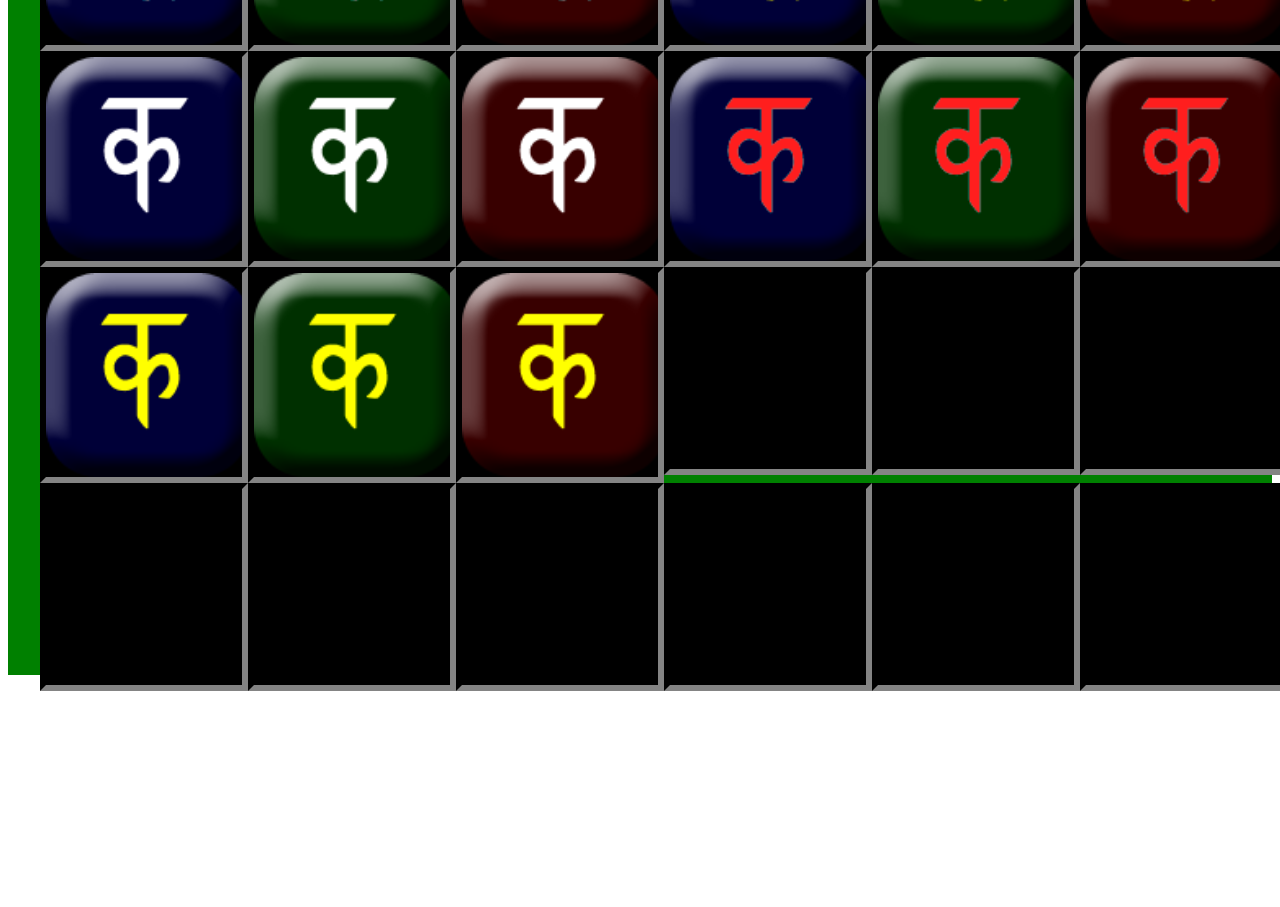
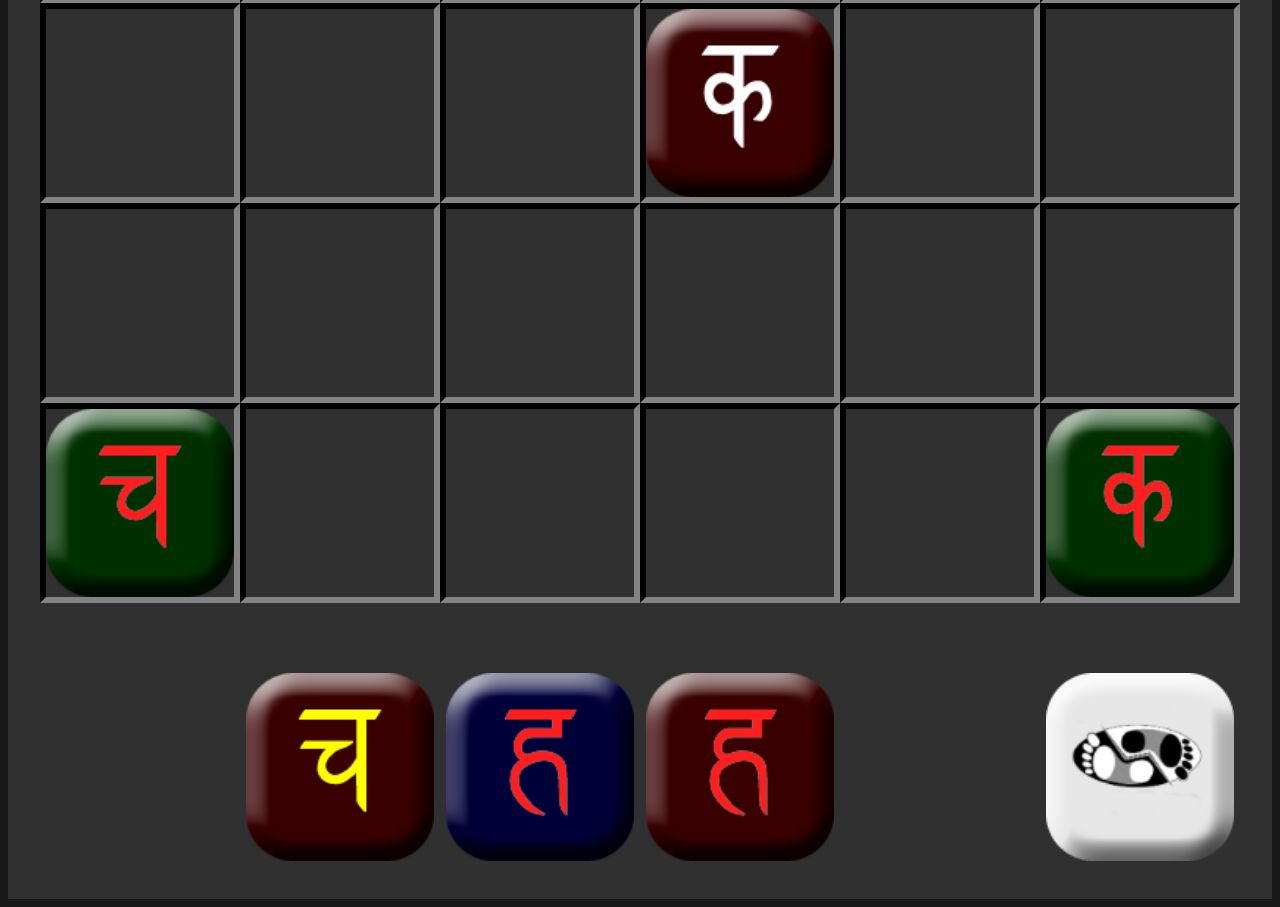
Before and after one commit to TwinFeats/Sankalpa, a plain HTML site: page index.html in a window 1280 px wide. Shown: the part 637-1544 px from the top of the page. Before the commit the page ends 1328 px from the top, so only its background shows below. Drawn offline with Linux system fonts and the light colour scheme.

Commit message:
Switch to sublimie

```diff
--- a/gameboard.css
+++ b/gameboard.css
@@ -1,26 +1,31 @@
 html,
 body {
   font-size: 24pt;
+  background-color: #181818;
 }
 
-#gameboard {
+#gameboard, #hand {
   padding: 1em;
   display: grid;
   grid-template-columns: repeat(6, 1fr);
-  background-color: #008000;
+  background-color: #303030;
 }
 
-#gameboard > * {
+#gameboard > *, #hand > * {
   aspect-ratio: 1 / 1;
-  border: .2em;
+  border-width: .2em;
   border-style: inset;
   border-color: #303030;
-  background-color: black;
+  text-align: center;
 }
 
-#gameboard img {
-  width: 100%;
-  height: 100%;
+#hand > * {
+  border-color: transparent;
+}
+
+#gameboard img, #hand img {
+  width: calc(100% - .4em);
+  height: calc(100% - .4em);
   object-fit: cover;
 }
 
@@ -51,3 +56,8 @@ body {
   background-repeat: no-repeat;
   background-size: cover;
 }
+
+#hand {
+  display: grid;
+  justify-content: center;
+}
--- a/index.html
+++ b/index.html
@@ -9,11 +9,7 @@
 	<body>
 		<div id="gameboard">
 		</div>
-		<div id="tileline">
-			<div id="hand">
-			</div>
-			<div id="pouch">
-			</div>
+		<div id="hand">
 		</div>
 		<div id="score">
 		</div>
--- a/sankalpa.js
+++ b/sankalpa.js
@@ -1,28 +1,83 @@
 const tileColors = ["tileblue", "tilegreen", "tilered"]
 var rnd = new Srand();
-var board;
+var boardUI;
+var board = [];
+var pouch = [];
+var handUI;
+var hand = new Array(6);
+var squares;
+var score = 0;0
 
 function init() {
-    board = document.getElementById("gameboard");
+    boardUI = document.getElementById("gameboard");
     var html = "";
     for (var r = 0; r < 6; r++) {
         for (var c = 0; c < 6; c++) {
             html += '<div></div>';
         }
     }
-    board.innerHTML = html;
+    boardUI.innerHTML = html;
+    squares = document.querySelectorAll("#gameboard > *");
+    var h = document.getElementById("hand");
+    h.innerHTML = '<div></div><div></div><div></div><div></div><div></div><div class="tileback"></div>';
+    handUI = document.querySelectorAll("#hand > *");
     newBoard();
 }
 
 function newBoard() {
-    const squares = document.querySelectorAll("#gameboard > *");
-    var idx = 0;
+    pouch = [];
     for (var c1=0;c1<3;c1++) {
         for (var c2=0;c2<3;c2++) {
             for (var c3=0;c3<3;c3++) {
-                squares[idx].innerHTML = '<img src="tiles/'+c1+''+c2+'.png"/>';
-                squares[idx++].classList.add(tileColors[c3]);
+                pouch.push(new Tile(c1, c2, c3));
             }
         }
     }
+
+    for (var i=0;i<pouch.length;i++) {
+        var i2 = rnd.intInRange(0, pouch.length-1);
+        var t = pouch[i];
+        pouch[i] = pouch[i2];
+        pouch[i2] = t;
+    }
+
+    placeTile(pouch.pop(), 0, 0);
+    placeTile(pouch.pop(), 0, 5);
+    placeTile(pouch.pop(), 5, 0);
+    placeTile(pouch.pop(), 5, 5);
+    placeTile(pouch.pop(), 2, 2);
+    placeTile(pouch.pop(), 3, 3);
+
+
+    addToHand(pouch.pop(), 1);
+    addToHand(pouch.pop(), 2);
+    addToHand(pouch.pop(), 3);
 }
+
+function placeTile(tile, row, col) {
+    var idx = row * 6 + col;
+    squares[idx].innerHTML = '<img src="tiles/'+tile.symbol+''+tile.fg+'.png">';
+    squares[idx].classList.add(tileColors[tile.bg]);
+}
+
+function addToHand(tile, idx) {
+    hand[idx] = tile;
+    handUI[idx].innerHTML = '<img src="tiles/'+tile.symbol+''+tile.fg+'.png">';
+    handUI[idx].classList.add(tileColors[tile.bg]);
+}
+
+class Square {
+    constructor(row, col, tile) {
+        this.row = row;
+        this.col = col;
+        this.tile = tile;
+    }
+}
+
+class Tile {
+    constructor(symbol, fg, bg) {
+        this.symbol = symbol;
+        this.fg = fg;
+        this.bg = bg;
+    }
+}
```
